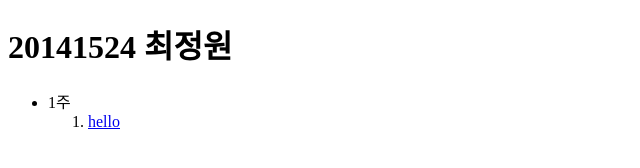
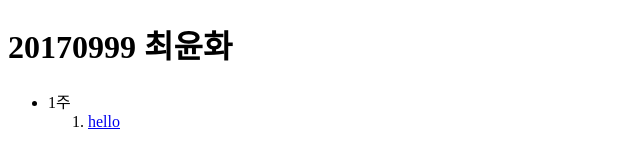
Before and after one commit to choeyunhwa/choeyunhwa.github.io, a plain HTML site: page index.html in a window 1280 px wide. Shown: the full height of the page, 0-640 px from the left. Drawn offline with Linux system fonts and the light colour scheme.

Commit message:
Update index.html

```diff
--- a/index.html
+++ b/index.html
@@ -5,7 +5,7 @@
 <meta name ="viewport"content="width=device-width,initial-scale=1"/>
 </head>
  <body>
-     <h1>20141524 최정원</h1>
+     <h1>20170999 최윤화</h1>
       <ul>
         <li>1주
             <ol>
```
